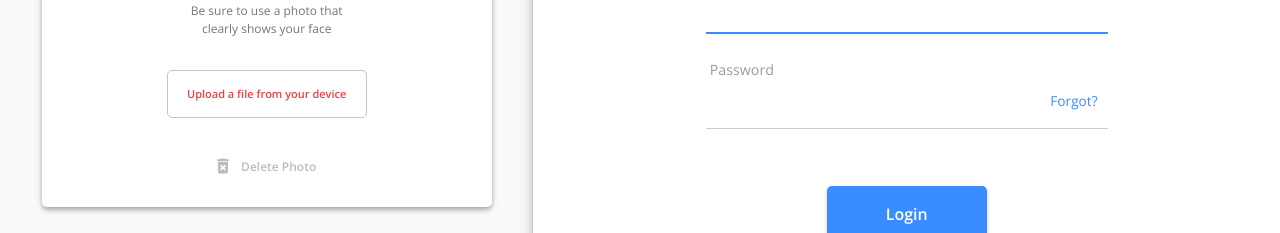
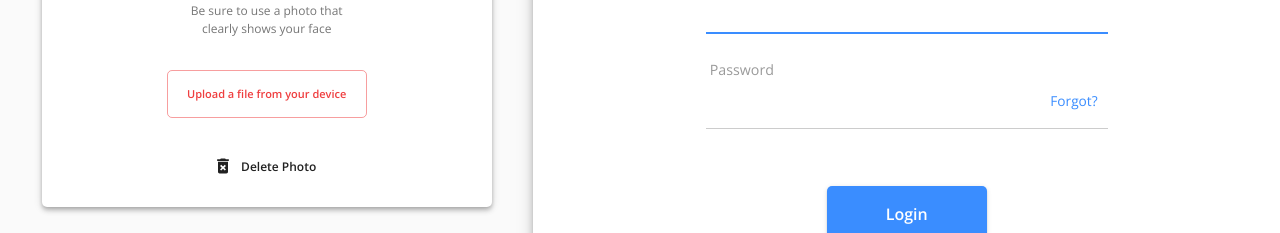
Before and after one commit to hatchways/team-boolean-autocrats, a React (Create React App) app in the folder client/: page /login in a window 1280 px wide. Shown: the part 320-553 px from the top of the page. Built offline with nearby package versions, Linux system fonts and the light colour scheme; no server answers.

Commit message:
Minor details and updates

```diff
--- a/client/src/components/ProfileCard/ProfileCard.tsx
+++ b/client/src/components/ProfileCard/ProfileCard.tsx
@@ -8,7 +8,7 @@ export default function ProfileCard(): JSX.Element {
 
   return (
     <Paper className={classes.paper} elevation={4}>
-      <Box className={classes.box}>
+      <Box display="flex" alignItems="center" flexDirection="column">
         <Typography align="center" className={classes.title} variant="h4">
           Profile Photo
         </Typography>
@@ -16,12 +16,10 @@ export default function ProfileCard(): JSX.Element {
         <Typography className={classes.secondaryText} color="textSecondary">
           Be sure to use a photo that clearly shows your face
         </Typography>
-        <Button className={classes.uploadBtn} variant="outlined">
+        <Button className={classes.uploadBtn} variant="outlined" color="secondary">
           Upload a file from your device
         </Button>
-        <Button className={classes.deleteBtn} startIcon={<DeleteForeverIcon />}>
-          Delete Photo
-        </Button>
+        <Button startIcon={<DeleteForeverIcon />}>Delete Photo</Button>
       </Box>
     </Paper>
   );
--- a/client/src/components/ProfileCard/useStyles.ts
+++ b/client/src/components/ProfileCard/useStyles.ts
@@ -12,9 +12,6 @@ const useStyles = makeStyles((theme) => ({
     alignItems: 'center',
     display: 'flex',
     flexDirection: 'column',
-  },
-  deleteBtn: {
-    color: '#bbbcbb',
   },
   paper: {
     margin: 'auto',
--- a/client/src/themes/theme.ts
+++ b/client/src/themes/theme.ts
@@ -11,6 +11,7 @@ export const theme = createMuiTheme({
   },
   palette: {
     primary: { main: '#3A8DFF' },
+    secondary: { main: '#ef3f40' },
   },
   shape: {
     borderRadius: 5,
```
